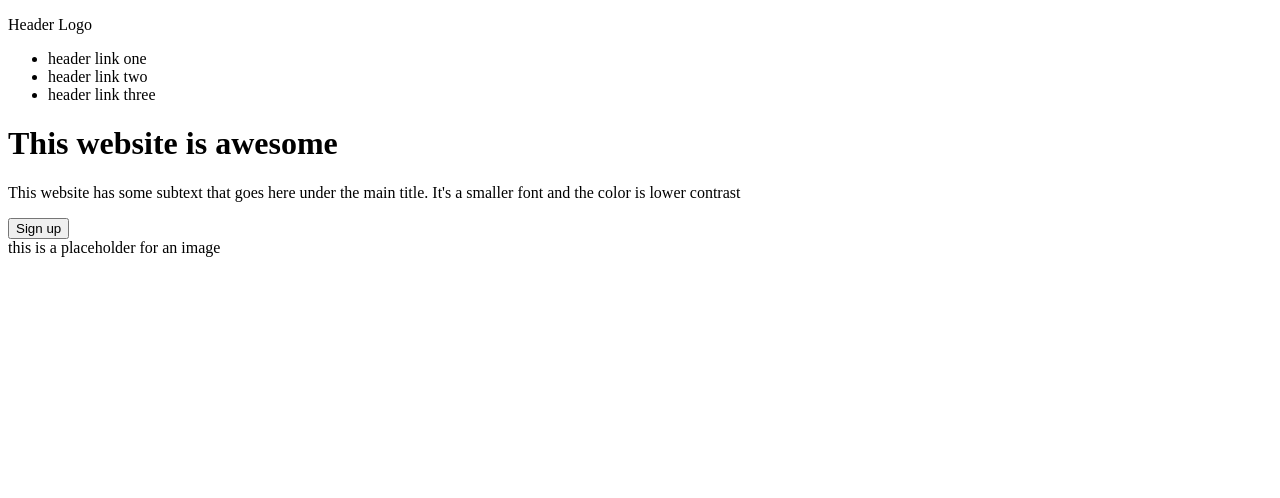
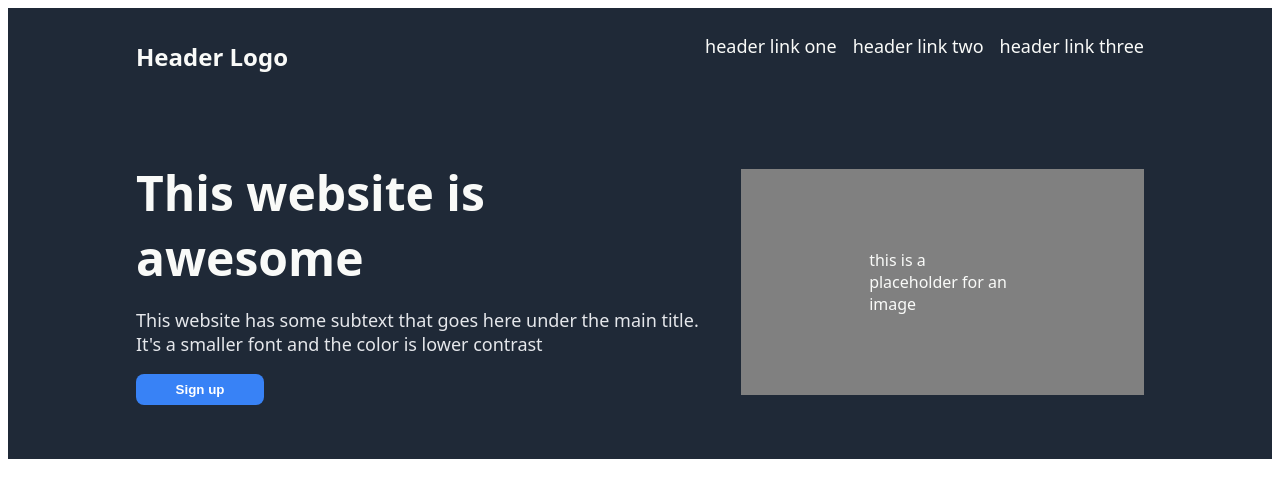
Before and after one commit to court813/landing-page, a plain HTML site: page index.html in a window 1280 px wide. Drawn offline with Linux system fonts and the light colour scheme.

Commit message:
Finished formatting header sections
Added flexboxes and formatting

```diff
--- a/index.html
+++ b/index.html
@@ -3,24 +3,32 @@
 <head>
     <meta charset="UTF-8">
     <meta name="viewport" content="width=device-width, initial-scale=1.0">
-    <link style=style.css>
+    <link rel="stylesheet" href="style.css">
     <title>Landing Page</title>
 </head>
-<body>
-    <header>
+<body class="body">
+    <div class="header">
         <p>Header Logo</p>
-        <ul>
+        <ul class="links">
             <li>header link one</li>
             <li>header link two</li>
             <li>header link three</li>
         </ul>
-    </header>
+    </div>
 
-    <div>
-        <h1>This website is awesome</h1>
-        <p>This website has some subtext that goes here under the main title. It's a smaller font and the color is lower contrast</p>
-        <button>Sign up</button>
-        <div>this is a placeholder for an image</div>
+    <div class="hero">
+        <div class="main-text">
+            <div class="headline">This website is awesome</div>
+            <p class="text">This website has some subtext that goes here under the main title. It's a smaller font and the color is lower contrast</p>
+            <button class="button">Sign up</button>
+        </div>
+        <div class="main-image">
+            <p>this is a placeholder for an image</p>
+        </div>
+    </div>
+
+    <div class="info">
+
     </div>
 </body>
 </html>
--- a/style.css
+++ b/style.css
@@ -0,0 +1,69 @@
+.body {
+    font-family: system-ui, -apple-system, BlinkMacSystemFont, 'Segoe UI', Roboto, Oxygen, Ubuntu, Cantarell, 'Open Sans', 'Helvetica Neue', sans-serif
+}
+
+.header {
+    background-color: #1F2937;
+    color: #F9FAF8;
+    font-size: 24px;
+    font-weight: bolder;
+    display: flex;
+    justify-content: space-between;
+    padding: 8px 128px;
+}
+
+.links {
+    font-size: 18px;
+    font-weight: 200;
+    list-style-type: none;
+    display: flex;
+    gap: 16px;
+}
+
+.hero {
+    background-color: #1F2937;
+    color: #F9FAF8;
+    display: flex;
+    padding: 32px 128px;
+    align-items: center;
+    justify-content: space-between;
+}
+
+.main-text {
+    display: flex;
+    flex-direction: column;
+    flex-wrap: wrap;
+}
+
+.headline {
+    color: #F9FAF8;
+    font-size: 48px;
+    font-weight: bolder;
+}
+
+.text {
+    color: #E5E7EB;
+    font-size: 18px;
+}
+
+.button {
+    display: flex;
+    background-color: #3882F6;
+    color: white;
+    font-weight: 800;
+    border-radius: 8px;
+    border: #3882F6;
+    padding: 8px;
+    max-width: 128px;
+    justify-content: center;
+}
+
+.main-image {
+    display: flex;
+    background-color: grey;
+    align-items: center;
+    justify-content: center;
+    padding: 64px 128px;
+    margin: 32px;
+    margin-right: 0px;
+}
```
